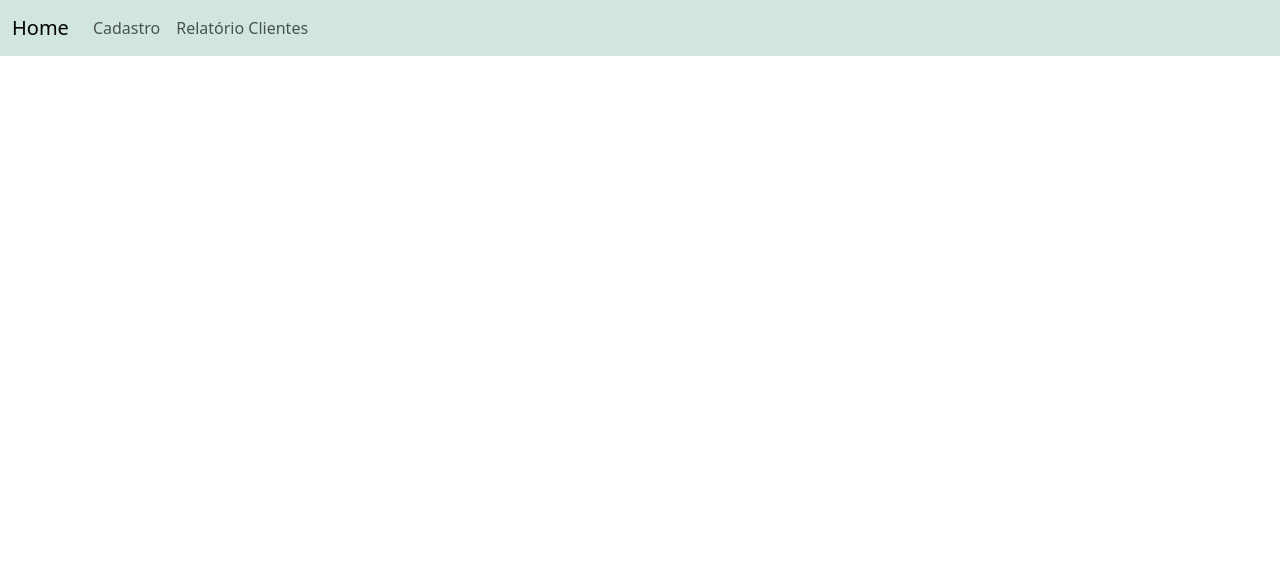
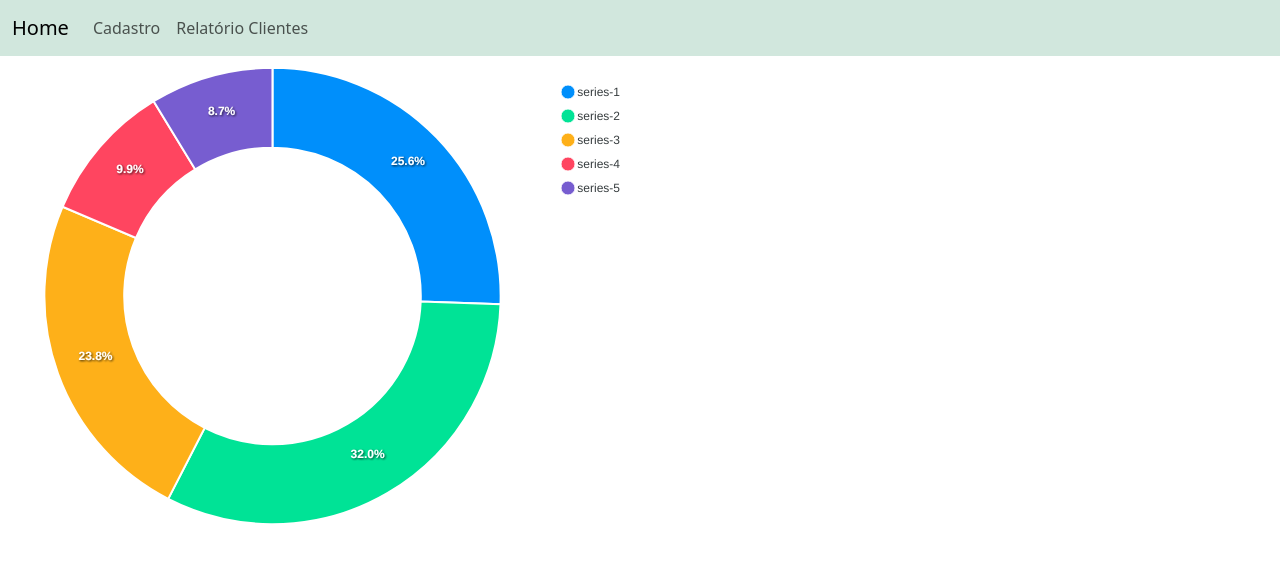
Before and after one commit to wadsonsm/CadastroDeClientes-Nodejs-React, a React (Create React App) app in the folder frontend/cadastro-front/: page /relatorio in a window 1280 px wide. Shown: the top 562 px of the page. Built offline with nearby package versions, Linux system fonts and the light colour scheme; no server answers.

Commit message:
corrigindo api para retorno de array

```diff
--- a/frontend/cadastro-front/src/pages/Form.js
+++ b/frontend/cadastro-front/src/pages/Form.js
@@ -43,7 +43,7 @@ const Form = () => {
   return (
     <>
 
-      <div className='container mb-3 row' style={{ paddingTop: '30px', paddingLeft:'100px'}}>
+      <div className='container mb-3 row' style={{ paddingTop: '30px', paddingLeft: '100px' }}>
         <form onSubmit={handleFormSubmit}>
 
           <div className="mb-3 col-sm-6">
--- a/frontend/cadastro-front/src/pages/Relatorio.js
+++ b/frontend/cadastro-front/src/pages/Relatorio.js
@@ -5,44 +5,51 @@ import ApexChart from 'react-apexcharts';
 function Relatorio() {
 
     const [relatorio, setRelatorio] = useState([]);
+    //const [series, setSeries] = useState([]);
+    //const [labels, setLabels] = useState([]);
+
 
     useEffect(() => {
         axios.get('http://localhost:3001/relatorio')
             .then(response => {
                 setRelatorio(response.data);
-                console.log(JSON.stringify(response))
+                listarUF(response.data);
+                console.log(relatorio)
             }).catch(err => console.log(err.message));
     }, []);
 
-    const options = {
+    const options = { chart: {} };
+    const series = [44, 55, 41, 17, 15];
+    //const labels = ['A', 'B', 'C', 'D', 'E'];
 
-        chart: {
-            toolbar: {
-                show: false
-            },
-        },
-        xaxis: { type: 'datetime' },
-        yaxis: {
-            tooltip: {
-                enabled: true
-            }
-        }
+    function listarUF(data) {
+        let arr = [];
+        let newIndice;
+        data.forEach(element => {
+            arr.push(element.uf)
+        });
+
+        newIndice = verificaIndice(arr)
+        //console.log(newIndice)
+       // setLabels(newIndice);
     }
 
-    const series = [{
-        data: [{
-            x: relatorio.uf,
-            y: relatorio.idade
-        }]
-    }]
+    function verificaIndice(arr) {
+        let novaArr = arr.filter((este, i) => arr.indexOf(este) === i);
+        //console.log(novaArr);
+        return novaArr
+    }
 
+    function listarValores(data){
+
+    }
 
     return (
         <div>
             <ApexChart
                 options={options}
                 series={series}
-                type='candlestick'
+                type='donut'
                 width={640}
                 height={480}
             />
```
Also changed, not shown: 1 other file (tests, documents, lock files or other folders). Lines whose indentation alone changed are shown as unchanged.
